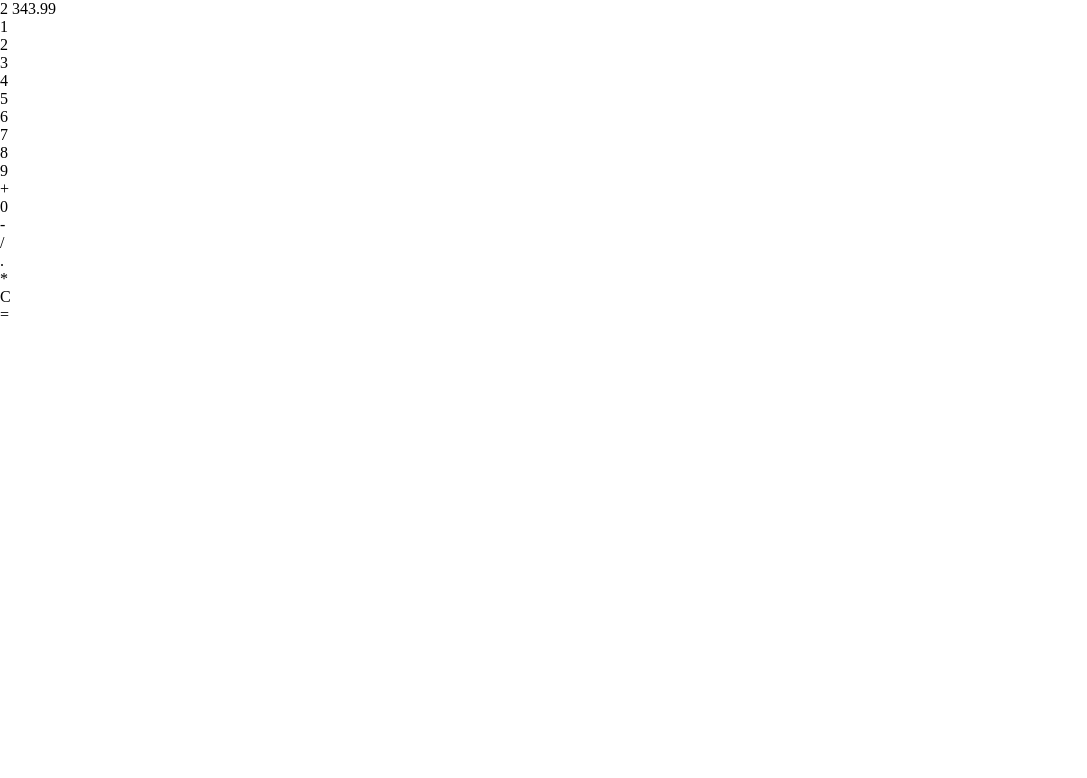
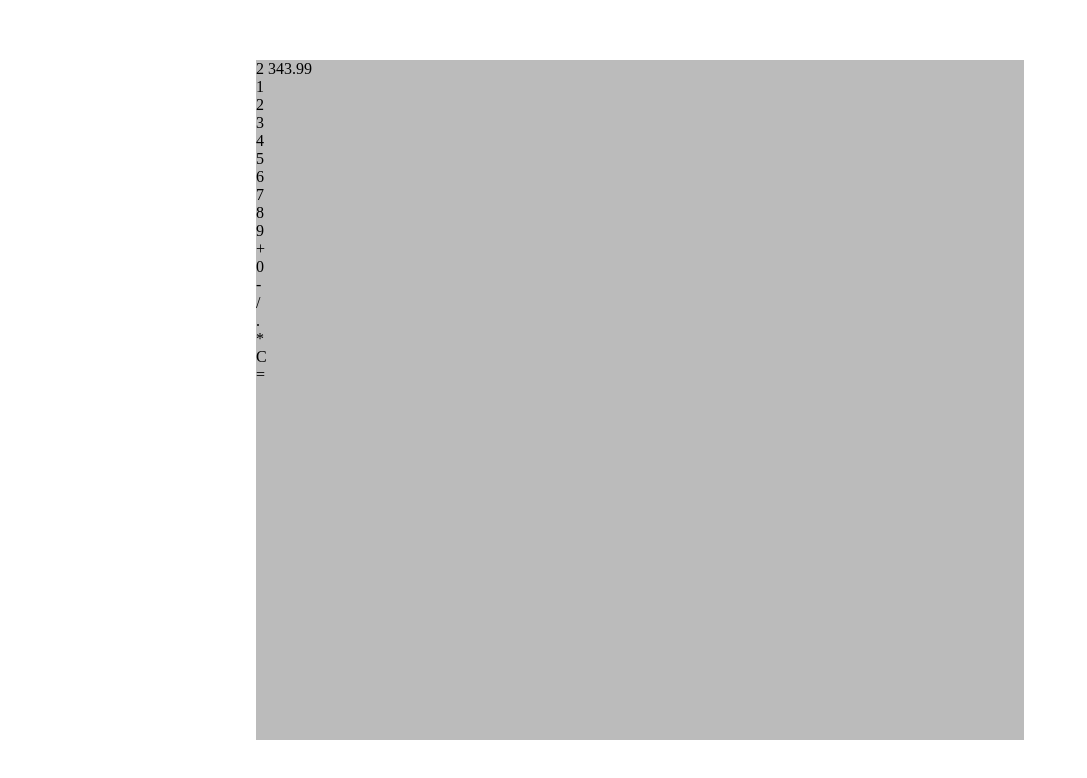
Before and after one commit to PZalles/Calculator-flexbox, a plain HTML site: page index.html in a window 1280 px wide. Shown: the whole page, without its empty margins (0-1087 px from the left). Drawn offline with Linux system fonts and the light colour scheme.

Commit message:
Add style code

```diff
--- a/index.html
+++ b/index.html
@@ -23,6 +23,20 @@
             margin: 0;
             padding: 0;
             box-sizing: border-box;
+        }
+
+        body {
+            display: flex;
+            height: 100vh;
+            justify-content: center;
+            align-items: center;
+        }
+
+        .panel {
+            min-width: 500px;
+            width: 60%;
+            height: 85vh;
+            background-color: #bbb;
         }
     </style>
 </head>
```
